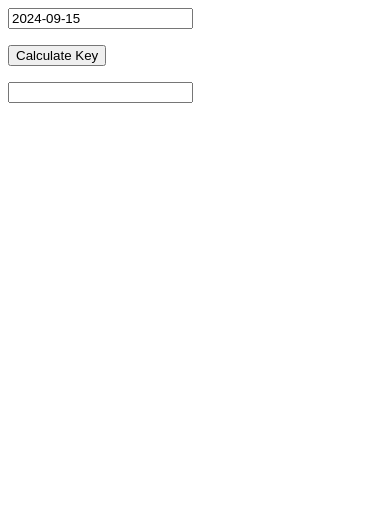
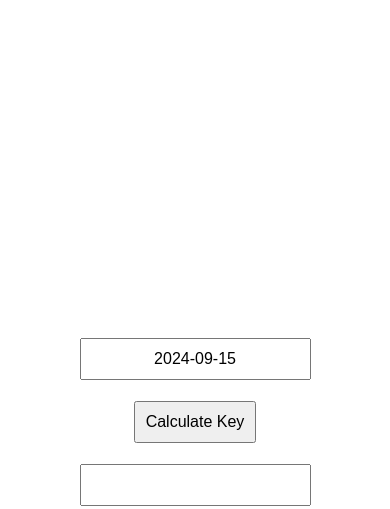
Before and after one commit to ruiqichen/ruiqichen.github.io, a plain HTML site: page index.html in a window 390 px wide. Drawn offline with Linux system fonts and the light colour scheme.

Commit message:
适配手机屏幕

```diff
--- a/index.html
+++ b/index.html
@@ -4,22 +4,38 @@
     <meta charset="UTF-8">
     <title>工程模式密码生成器</title>
     <style>
+        body {
+            display: flex;
+            justify-content: center;
+            align-items: center;
+            height: 100vh;
+            margin: 0;
+        }
+        .container {
+            text-align: center;
+        }
         @media only screen and (max-width: 600px) {
-            /* Add your mobile-specific styles here */
             body {
-                font-size: 14px;
+                font-size: 18px;
+            }
+            .container {
+                width: 90%;
+            }
+            input, button {
+                font-size: 16px;
+                padding: 10px;
             }
         }
     </style>
 </head>
 <body>
-    <input type="text" id="date" placeholder="Enter date (YYYY-MM-DD)">
-    <br>
-    <br>
-    <button id="calculateKey">Calculate Key</button>
-    <br>
-    <br>
-    <input type="text" id="keyResult" readonly>
+    <div class="container">
+        <input type="text" id="date" placeholder="Enter date (YYYY-MM-DD)" style="text-align: center;">
+        <br><br>
+        <button id="calculateKey">Calculate Key</button>
+        <br><br>
+        <input type="text" id="keyResult" readonly style="text-align: center;">
+    </div>
     <script>
         var today = new Date();
         var currentDate = today.toISOString().split('T')[0];
```
